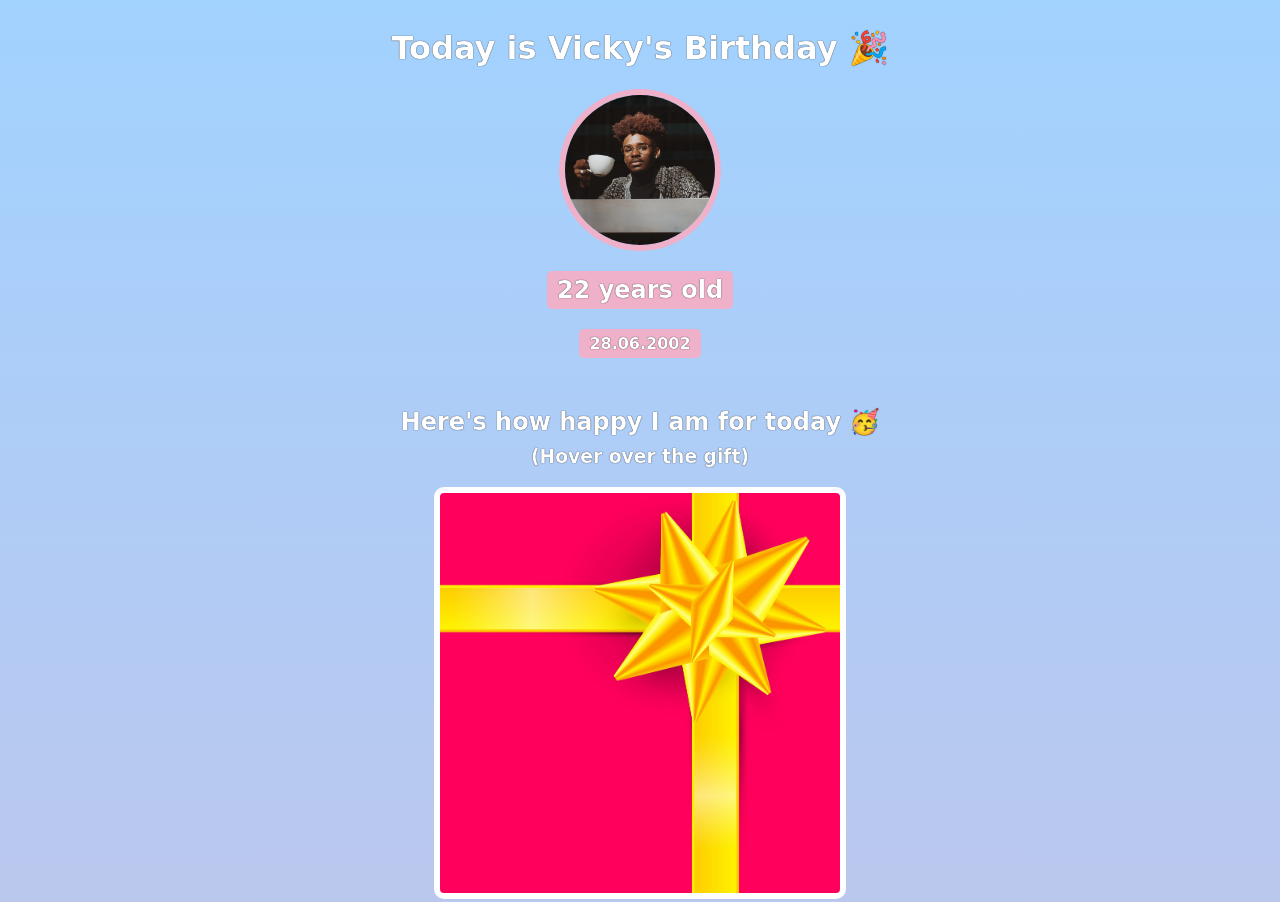
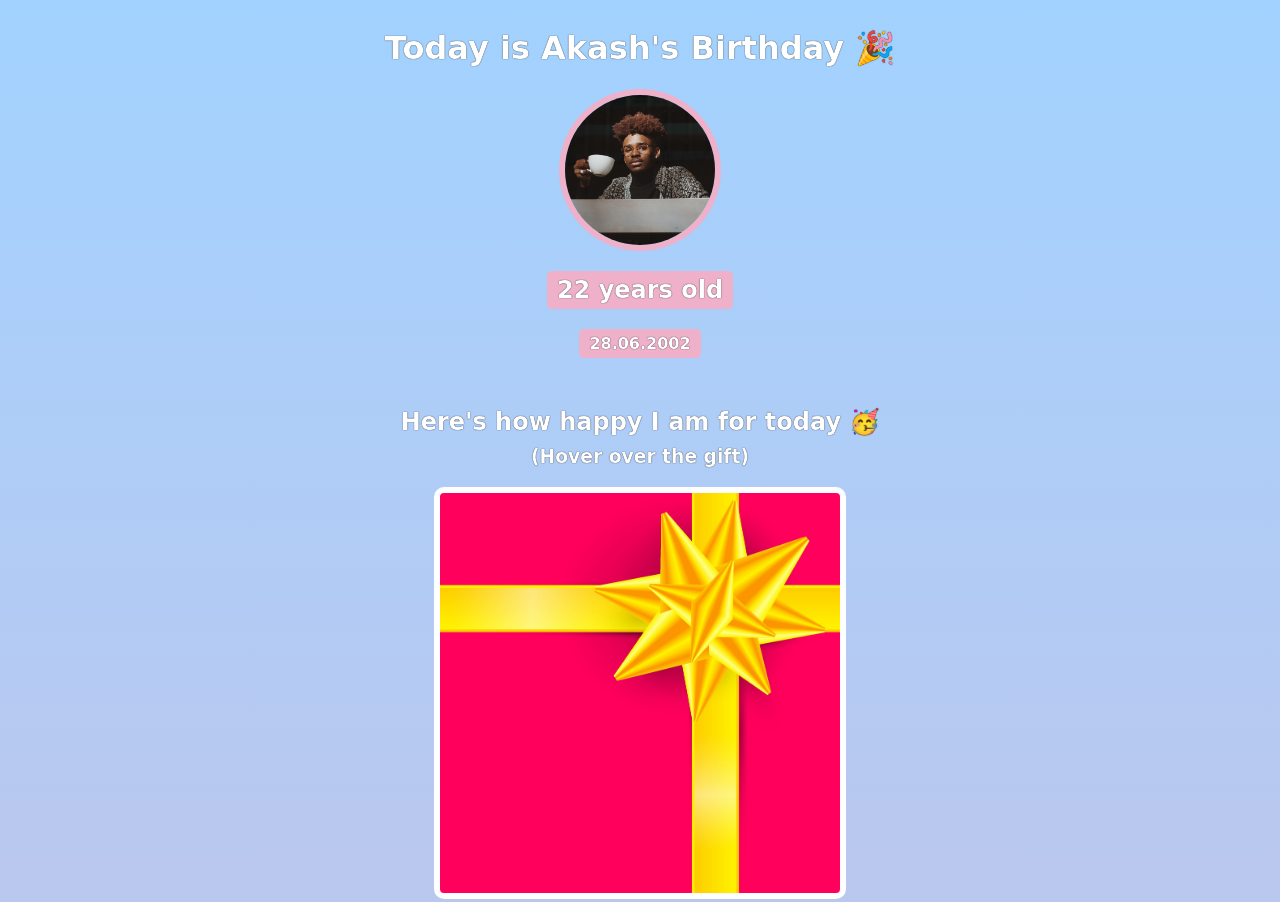
Before and after one commit to Vishal-4323/BirthDay, a plain HTML site: page index.html in a window 1280 px wide. Shown: the top 902 px of the page. Drawn offline with Linux system fonts and the light colour scheme; a web font is replaced by a local one.

Commit message:
for test the webhook

```diff
--- a/index.html
+++ b/index.html
@@ -12,7 +12,7 @@
 </head>
 <body>
     <div id="header">
-    <h1>Today is Vicky's Birthday 🎉</h1>
+    <h1>Today is Akash's Birthday 🎉</h1>
     <img id="img" src="images/hip2.jpg">
     <h2 id="bday-age">22 years old</h2>
     <h4 id="bday-date">28.06.2002</h4>
```
